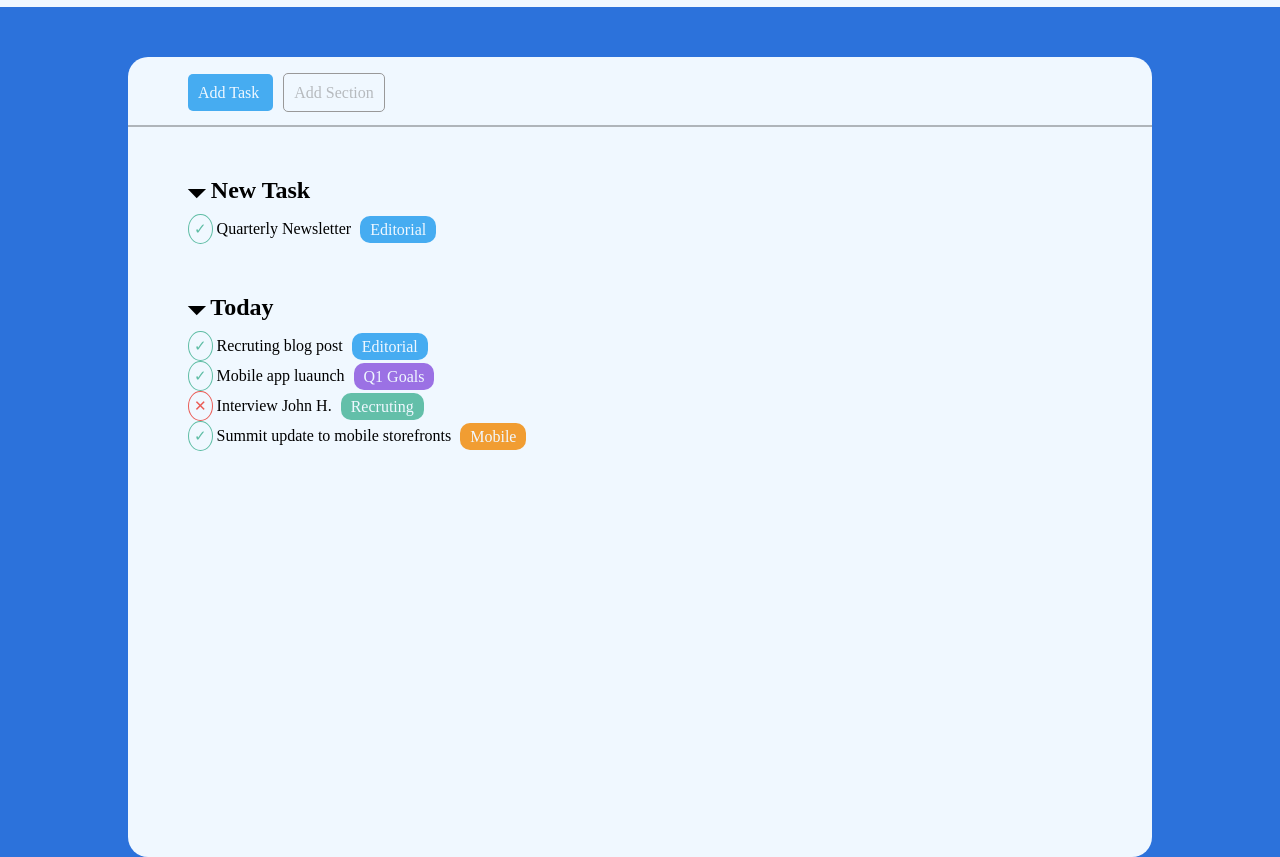
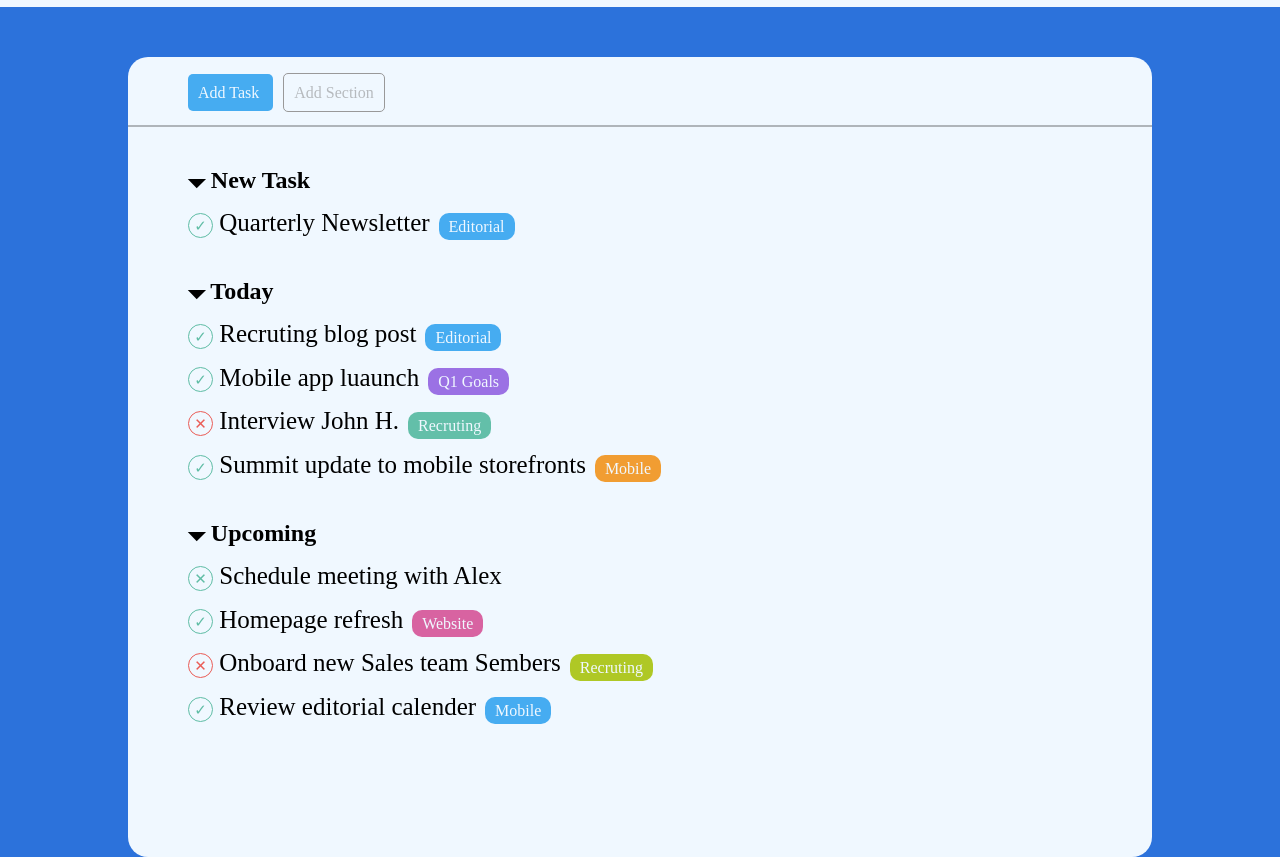
Before and after one commit to FrancescoCesari97/html-css-toboolist, a plain HTML site: page index.html in a window 1280 px wide. Shown: the part 93-950 px from the top of the page. Drawn offline with Linux system fonts and the light colour scheme; a web font is replaced by a local one.

Commit message:
modificate le classi e font

```diff
--- a/css/style.css
+++ b/css/style.css
@@ -6,6 +6,7 @@
 
 body {
     background-color: rgb(44, 114, 219);
+    font-family: Sofia;
 }
 
 .container {
@@ -74,7 +75,7 @@ body {
 }
 
 .liste h2 {
-    margin-top: 50px;
+    margin-top: 40px;
     margin-bottom: 10px;
 }
 
@@ -82,22 +83,30 @@ ul {
     list-style: none;
 }
 
-.spunta-verde {
+li {
+    margin: 15px 0;
+}
+
+.spunta {
     font-size: 15px;
-    border: solid 1px #5fbda5;
+    width: 25px;
+    height: 25px;
+    vertical-align: middle;
     padding: 5px;
     border-radius: 50%;
+    text-align: center;
+    display: inline-block;
+    line-height: 15px;
+}
+
+.spunta-verde {
+    border: solid 1px #5fbda5;
     color: #5fbda5;
-    display: inline-block;
 }
 
 .spunta-rossa {
-    font-size: 15px;
     border: solid 1px #ea5c56;
-    padding: 5px;
-    border-radius: 50%;
     color: #ea5c56;
-    display: inline-block;
 }
 
 .prima-lista p {
@@ -106,18 +115,8 @@ ul {
 }
 
 
-.add-E {
-    background-color: #46acf1;
-    padding: 5px 10px;
-    display: inline;
-    vertical-align: middle;
-    border-radius: 10px;
-    color: aliceblue;
-    margin: 0 5px 0 5px;
-}
+.add {
 
-.add-Q {
-    background-color: #9b71e4;
     padding: 5px 10px;
     display: inline;
     vertical-align: middle;
@@ -126,22 +125,28 @@ ul {
     color: aliceblue;
 }
 
+
+.add-E {
+    background-color: #46acf1;
+
+}
+
+.add-Q {
+    background-color: #9b71e4;
+}
+
 .add-R {
     background-color: #63bfa9;
-    padding: 5px 10px;
-    display: inline;
-    vertical-align: middle;
-    border-radius: 10px;
-    margin: 0 5px 0 5px;
-    color: aliceblue;
 }
 
 .add-M {
     background-color: #f19d32;
-    padding: 5px 10px;
-    display: inline;
-    vertical-align: middle;
-    border-radius: 10px;
-    margin: 0 5px 0 5px;
-    color: aliceblue;
 }
+
+.add-W {
+    background-color: #d863a1;
+}
+
+.add-S {
+    background-color: #afc825;
+}
--- a/index.html
+++ b/index.html
@@ -7,7 +7,7 @@
     <title>Toboolist</title>
     <link rel="stylesheet" href="./css/style.css">
 
-<body>
+    <link rel="stylesheet" href="https://fonts.googleapis.com/css?family=Sofia">
 
     <!-- titolo e logo -->
 
@@ -41,43 +41,73 @@
                 <h2> &#128899 New Task </h2>
                 <ul class="prima-lista">
                     <li>
-                        <p></p><span class="spunta-verde">&#x2713</span> Quarterly Newsletter</p> <span
-                            class="add-E">Editorial</span>
+                        <p><span class="spunta spunta-verde">&#x2713</span> Quarterly Newsletter</p> <span
+                            class="add add-E">Editorial</span>
 
                     </li>
                 </ul>
                 <!-- seconda lista -->
                 <h2> &#128899 Today </h2>
                 <ul class="prima-lista">
-                    <li>
-                        <p></p><span class="spunta-verde">&#x2713</span> Recruting blog post</p> <span
-                            class="add-E">Editorial</span>
+                    <li class="prova-spaziatura">
+                        <p><span class="spunta spunta-verde">&#x2713</span> Recruting blog post</p> <span
+                            class="add add-E">Editorial</span>
 
                     </li>
                     <li>
-                        <p></p><span class="spunta-verde">&#x2713</span> Mobile app luaunch</p> <span class="add-Q">Q1
+                        <p><span class="spunta spunta-verde">&#x2713</span> Mobile app luaunch</p> <span
+                            class="add add-Q">Q1
                             Goals</span>
 
                     </li>
 
                     <li>
-                        <p></p><span class="spunta-rossa">&#10005</span> Interview John H.</p> <span
-                            class="add-R">Recruting</span>
+                        <p><span class="spunta spunta-rossa">&#10005</span> Interview John H.</p> <span
+                            class="add add-R">Recruting</span>
 
                     </li>
 
                     <li>
-                        <p></p><span class="spunta-verde">&#x2713</span> Summit update to mobile storefronts</p> <span
-                            class="add-M"> Mobile</span>
+                        <p><span class="spunta spunta-verde">&#x2713</span> Summit update to mobile storefronts</p>
+                        <span class="add add-M"> Mobile</span>
 
                     </li>
 
                 </ul>
+
+                <!-- terza lista -->
+
+                <h2> &#128899 Upcoming </h2>
+                <ul class="prima-lista">
+                    <li>
+                        <p><span class="spunta spunta-verde">&#10005</span> Schedule meeting with Alex</p>
+                    </li>
+                    <li>
+                        <p><span class="spunta spunta-verde">&#x2713</span> Homepage refresh</p> <span
+                            class="add add-W">Website</span>
+
+                    </li>
+
+                    <li>
+                        <p><span class="spunta spunta-rossa">&#10005</span> Onboard new Sales team Sembers</p> <span
+                            class="add add-S">Recruting</span>
+
+                    </li>
+
+                    <li>
+                        <p><span class="spunta spunta-verde">&#x2713</span> Review editorial calender</p>
+                        <span class="add add-E"> Mobile</span>
+
+                    </li>
+
+                </ul>
+
+
             </div>
 
         </main>
     </div>
     </div>
-</body>
+    </body>
 
 </html>
```
